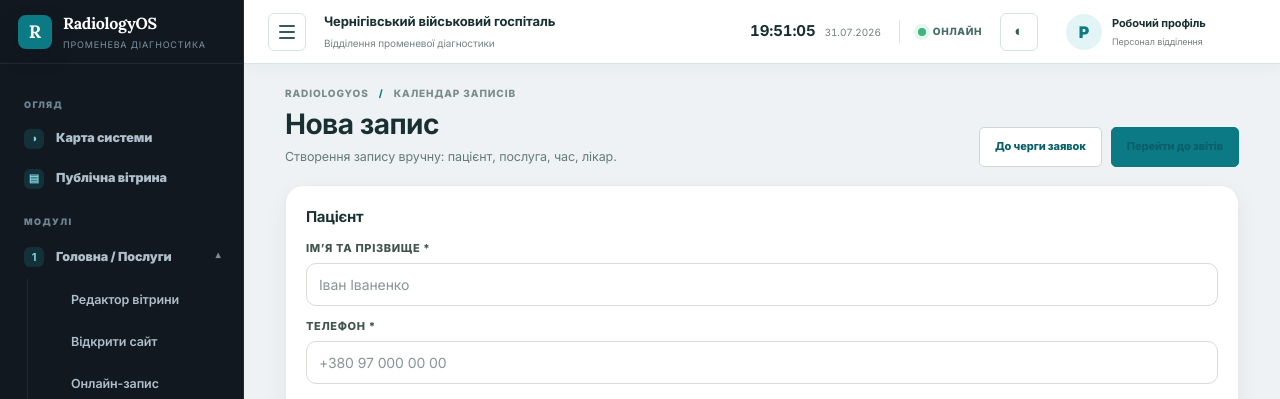
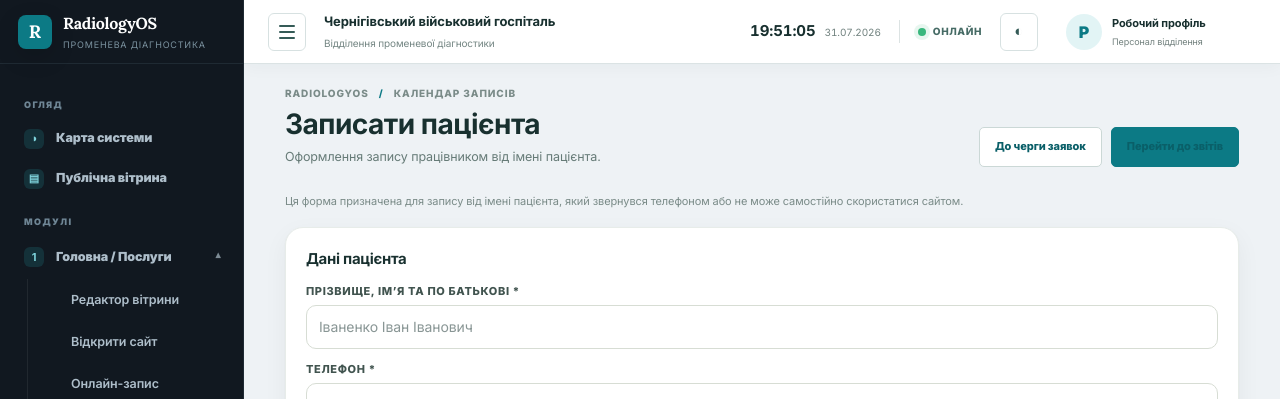
Before and after one commit to adamenkoa1/radiologyos, a Next.js app: page /staff/book in a window 1280 px wide. Shown: the top 399 px of the page. Built offline with nearby package versions, Linux system fonts and the light colour scheme; no server answers.

Commit message:
Додати запис пацієнта працівником

```diff
--- a/app/api/staff/bookings/route.ts
+++ b/app/api/staff/bookings/route.ts
@@ -24,7 +24,7 @@ function clean(value: unknown, max: number) {
 
 const REFERRAL_TYPES = ["military_referral", "eh_referral", "paper_referral", "none", "other"];
 
-// Ручне створення запису персоналом («Нова запис»). Реєстратор/адмін.
+// Ручне створення запису персоналом від імені пацієнта. Реєстратор/медсестра або адмін.
 // Запис одразу підтверджений (status='confirmed'), тож займає слот на апараті.
 export async function POST(request: Request) {
   const db = dbBinding();
@@ -33,7 +33,7 @@ export async function POST(request: Request) {
   if (!ctx) return Response.json({ error: "Доступ лише для персоналу" }, { status: 403 });
   const member = ctx.member;
   if (!canManageBookings(member.role)) {
-    return Response.json({ error: "Створювати записи може реєстратор або адміністратор" }, { status: 403 });
+    return Response.json({ error: "Створювати записи може реєстратор, медсестра з правами реєстратора або адміністратор" }, { status: 403 });
   }
 
   const body = await request.json().catch(() => ({})) as Record<string, unknown>;
@@ -99,8 +99,8 @@ export async function POST(request: Request) {
   const bookingId = result.meta.last_row_id;
   if (bookingId) {
     await db.prepare(
-      "INSERT INTO booking_events (booking_id, action, details, actor) VALUES (?, 'created', ?, ?)"
-    ).bind(bookingId, `${service.code} ${desiredDate} ${desiredTime}`, member.email).run();
+      "INSERT INTO booking_events (booking_id, action, details, actor) VALUES (?, 'created_by_staff', ?, ?)"
+    ).bind(bookingId, `Запис від імені пацієнта: ${service.code} ${desiredDate} ${desiredTime}`, member.email).run();
   }
   return Response.json({ ok: true, code }, { status: 201 });
 }
--- a/app/staff/book/page.tsx
+++ b/app/staff/book/page.tsx
@@ -91,10 +91,11 @@ export default function StaffBookPage() {
   const body = forbidden
     ? <p className="notice error" role="alert">Створювати записи може реєстратор або адміністратор.</p>
     : <form className="settingsCard" onSubmit={submit}>
-        {code && <p className="notice success" role="status">Запис створено. Код: <b>{code}</b>. <a className="textLink" href="/staff/appointments">До календаря →</a></p>}
+        {code && <p className="notice success" role="status">Пацієнта записано, час підтверджено. <a className="textLink" href="/staff/appointments">Переглянути в календарі →</a></p>}
+        <p className="settingsHint">Ця форма призначена для запису від імені пацієнта, який звернувся телефоном або не може самостійно скористатися сайтом.</p>
         <section className="settingsBlock">
-          <h3>Пацієнт</h3>
-          <label className="settingsField"><span>Імʼя та прізвище *</span><input name="name" required maxLength={120} placeholder="Іван Іваненко" /></label>
+          <h3>Дані пацієнта</h3>
+          <label className="settingsField"><span>Прізвище, імʼя та по батькові *</span><input name="name" required maxLength={120} placeholder="Іваненко Іван Іванович" /></label>
           <label className="settingsField"><span>Телефон *</span><input name="phone" required inputMode="tel" placeholder="+380 97 000 00 00" /></label>
           <label className="settingsField"><span>Дата народження</span><input name="dob" type="date" max="2100-12-31" min="1920-01-01" /></label>
           <label className="settingsField"><span>Категорія</span>
@@ -157,7 +158,7 @@ export default function StaffBookPage() {
       </form>;
 
   return (
-    <StaffWorkspaceShell active="appointments" title="Нова запис" description="Створення запису вручну: пацієнт, послуга, час, лікар." staffName={staff?.displayName} staffRole={staff?.role}>
+    <StaffWorkspaceShell active="appointments" title="Записати пацієнта" description="Оформлення запису працівником від імені пацієнта." staffName={staff?.displayName} staffRole={staff?.role}>
       {body}
     </StaffWorkspaceShell>
   );
--- a/app/staff/dashboard/page.tsx
+++ b/app/staff/dashboard/page.tsx
@@ -190,7 +190,7 @@ export default function DashboardPage() {
 
       {/* Об'єднаний календар записів прямо в пульті */}
       <section className="dashCalendar">
-        <div className="dashCalendarHead"><h2>Розклад</h2><a href="/staff/book" className="dashCalNew">+ Нова запис</a></div>
+        <div className="dashCalendarHead"><h2>Розклад</h2><a href="/staff/book" className="dashCalNew">+ Записати пацієнта</a></div>
         <WeekCalendar bookings={bookings} options={options} initialView="week" />
       </section>
 
--- a/app/staff/week-calendar.tsx
+++ b/app/staff/week-calendar.tsx
@@ -135,7 +135,7 @@ export default function WeekCalendar({
           <button type="button" className={view === "day" ? "active" : ""} onClick={() => setView("day")}>День</button>
           <button type="button" className={view === "list" ? "active" : ""} onClick={() => setView("list")}>Список</button>
         </div>
-        <a className="apptNewBtn" href="/staff/book">+ Нова запис</a>
+        <a className="apptNewBtn" href="/staff/book">+ Записати пацієнта</a>
       </div>
       <div className="apptStatusRow">
         {TABS.map(t => (
--- a/app/staff/workspace-shell.tsx
+++ b/app/staff/workspace-shell.tsx
@@ -38,7 +38,7 @@ const systemModules: NavModule[] = [
     { label:"Вибір часу", href:"/staff/dashboard" },
     { label:"Кабінет пацієнта", href:"/site/cabinet.html", flag:"patient_cabinet" },
     { label:"Черга реєстратури", href:"/staff#bookings" },
-    { label:"Нова запис", href:"/staff/book" },
+    { label:"Записати пацієнта", href:"/staff/book" },
     { label:"Календар записів", href:"/staff/appointments" },
     { label:"Реєстр досліджень", href:"/staff/studies" },
     { label:"Розклад дня", href:"/staff/dashboard" },
```
Also changed, not shown: 1 other file (tests, documents, lock files or other folders).
